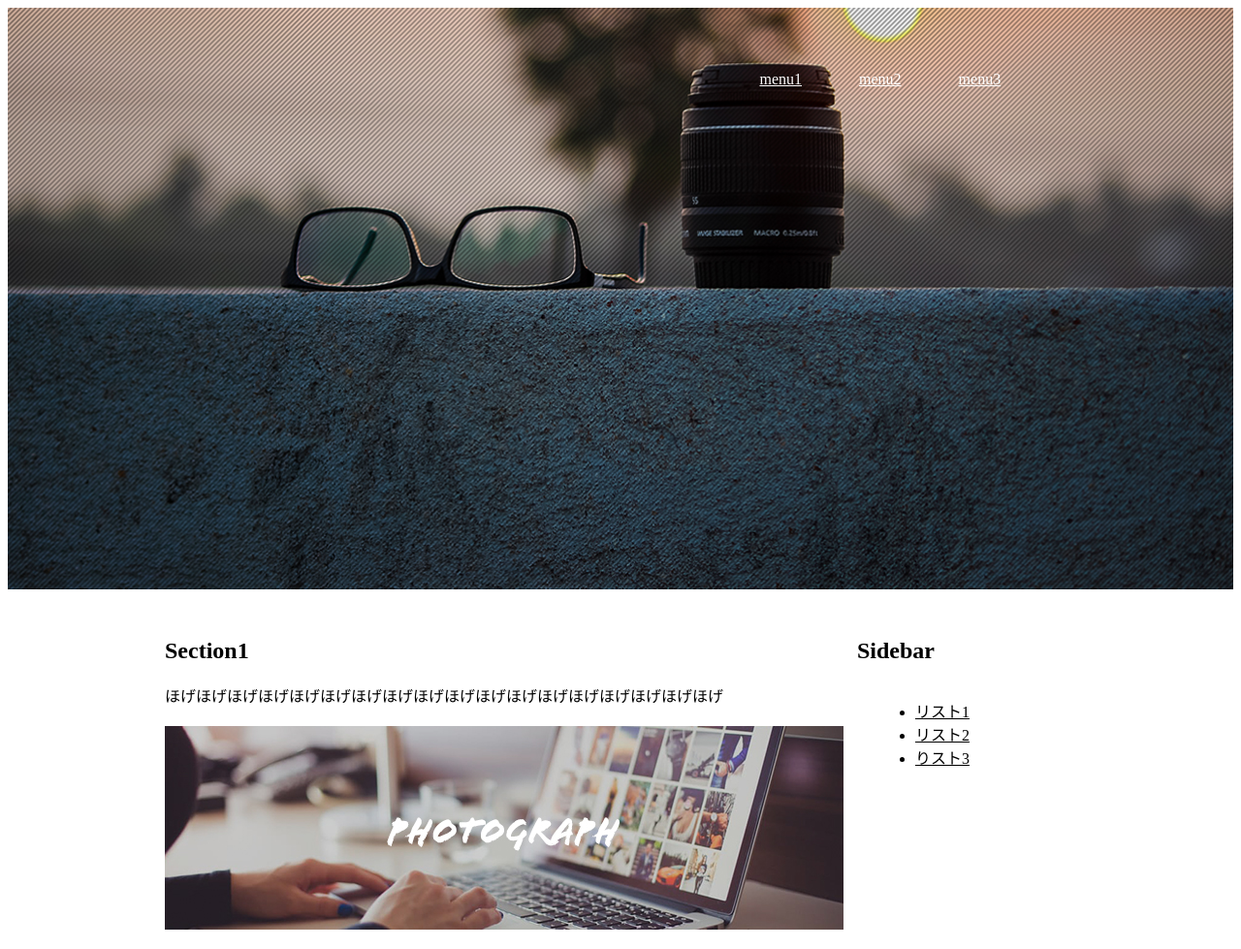
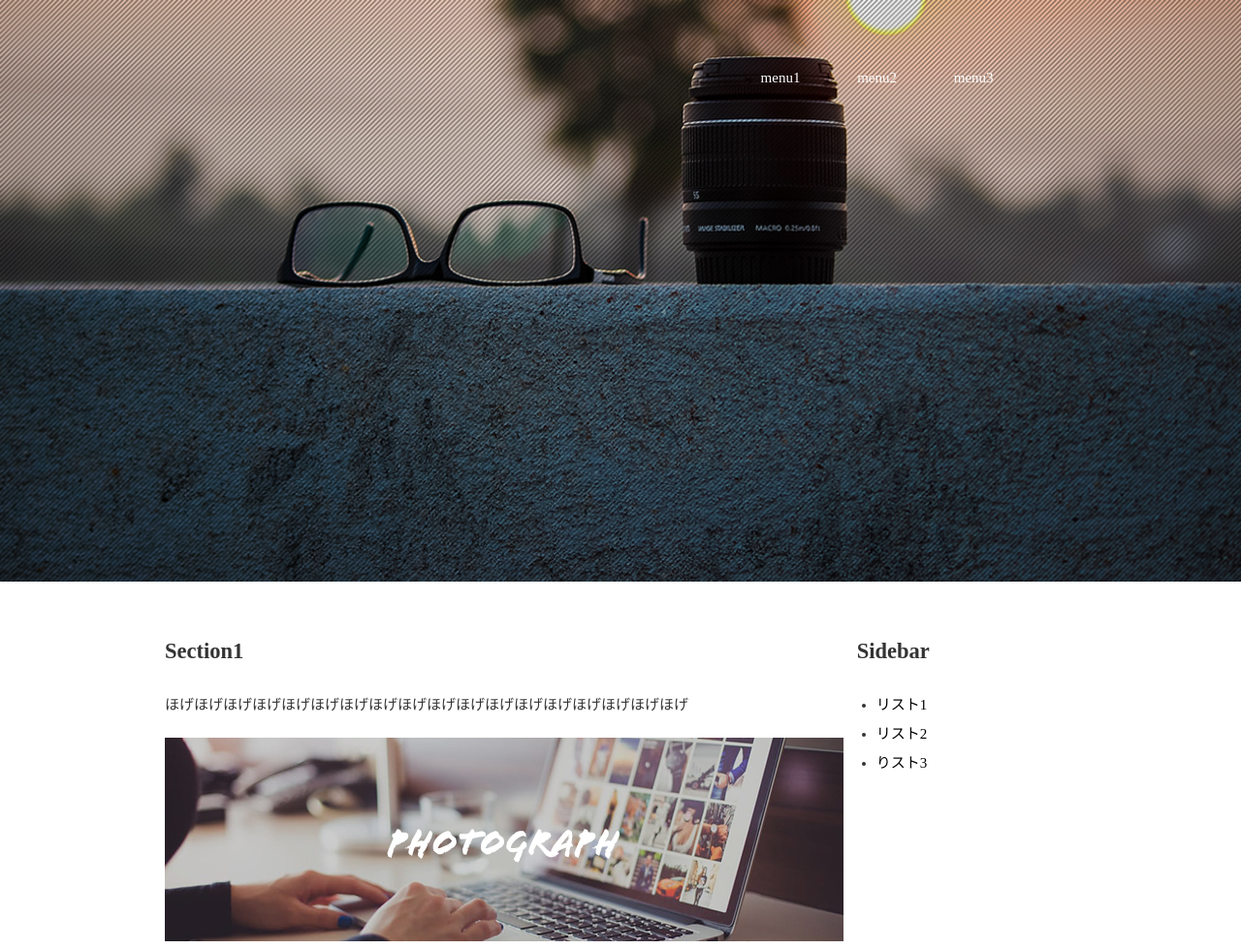
Before and after one commit to atsuki1224/html-scss-training, a website built with webpack: page index.html in a window 1280 px wide. Shown: the top 979 px of the page at 97% size. Built offline with nearby package versions, Linux system fonts and the light colour scheme.

Commit message:
[共通部分]_reset.scssをimport

```diff
--- a/main.scss
+++ b/main.scss
@@ -1,2 +1,3 @@
+@import "module/reset";
 @import "module/_header.scss";
 @import "module/content-main.scss";
```
Also changed, not shown: main.css.
